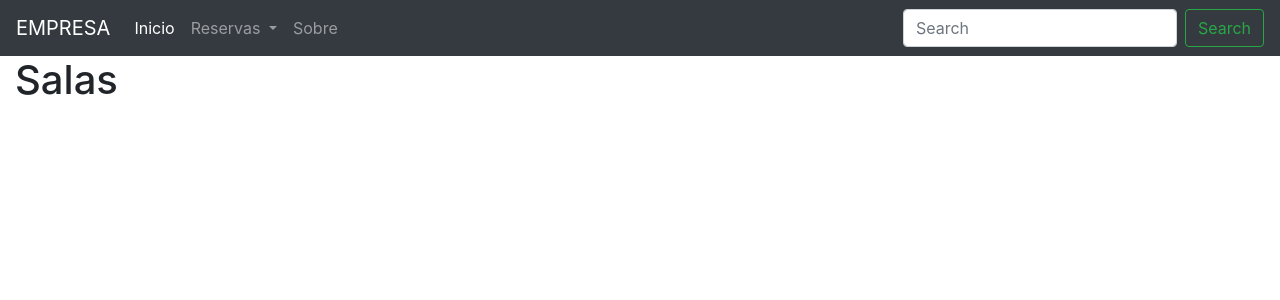
After one commit to wbsartori/sistema-reservas, a Django app: page /sala/ in a window 1280 px wide. The commit adds this page. Shown: the top 300 px of the page. Run offline with Django 3.2, Linux system fonts and the light colour scheme; some libraries are stand-ins or nearby versions.

Commit message:
Adiciona templates para reservas.

```diff
--- a/app/frontend/templates/layout.html
+++ b/app/frontend/templates/layout.html
@@ -1,14 +1,96 @@
 {% load static %}
+<?php
+session_start();
+?>
 <!DOCTYPE html>
-<html lang="en">
+<html lang="pt-br">
 <head>
     <meta charset="UTF-8">
-    <title>Title</title>
+    <meta name="viewport" content="width=device-width, initial-scale=1.0" charset="UTF-8">
+    <title>Sistema de Reservas</title>
+    <link rel="stylesheet" href="{% static 'node_modules/bootstrap/compiler/bootstrap.css' %} " >
+    <link rel="stylesheet" href="{% static 'node_modules/bootstrap-icons/font/bootstrap-icons.css' %} ">
+    <link rel="stylesheet" href="{% static 'custom/customizados.css' %} ">
+    <script src="{% static 'node_modules/jquery/dist/jquery.js' %}"></script>
+    <script src="{% static 'node_modules/jquery/dist/jquery.min.js' %}"></script>
+    <script src="{% static 'node_modules/popper.js/dist/popper.js' %}"></script>
+    <script src="{% static 'node_modules/bootstrap/dist/js/bootstrap.js' %}"></script>
+    <script src="{% static 'emp_empresas/acoes/barra_pesquisa.js' %}" type="text/javascript"></script>
+    <script src="{% static 'emp_empresas/acoes/btn_buscar_cidades_ajax.js"></script>
+    <script src="{% static 'emp_filiais/acoes/btn_buscar_cidades_ajax.js"></script>
+
 </head>
 <body>
+<nav class="navbar navbar-expand-lg navbar-dark bg-dark">
+    <a class="navbar-brand" href="{% url 'index' %}">EMPRESA</a>
+    <button class="navbar-toggler" type="button" data-toggle="collapse" data-target="#navbarSupportedContent" aria-controls="navbarSupportedContent" aria-expanded="false" aria-label="Toggle navigation">
+        <span class="navbar-toggler-icon"></span>
+    </button>
+
+    <div class="collapse navbar-collapse" id="navbarSupportedContent">
+        <ul class="navbar-nav mr-auto">
+            <li class="nav-item active">
+                <a class="nav-link" href="{% url 'index' %}">Inicio <span class="sr-only">(current)</span></a>
+            </li>
+
+            <li class="nav-item dropdown">
+                <a class="nav-link dropdown-toggle" href="#" id="navbarDropdown" role="button" data-toggle="dropdown" aria-haspopup="true" aria-expanded="false">
+                    Reservas
+                </a>
+                <div class="dropdown-menu" aria-labelledby="navbarDropdown">
+                    <a class="dropdown-item" href="{% url 'multiplo' %}">Reservar Multiplos</a>
+                    <div class="dropdown-divider"></div>
+                    <a class="dropdown-item" href="{% url 'equipamento' %}">Equipamentos</a>
+                    <a class="dropdown-item" href="{% url 'sala' %}">Salas</a>
+                    <div class="dropdown-divider"></div>
+                    <a class="dropdown-item" href="{% url 'veiculo' %}">Veículos</a>
+                </div>
+            </li>
+            <li class="nav-item">
+
+                <a class="nav-link"  data-toggle="modal" data-target="#exampleModal">Sobre</a>
+                    <!-- Modal -->
+                    <div class="modal fade" id="exampleModal" tabindex="-1" role="dialog" aria-labelledby="exampleModalLabel" aria-hidden="true">
+                      <div class="modal-dialog" role="document">
+                        <div class="modal-content">
+                          <div class="modal-header">
+                            <h5 class="modal-title" id="exampleModalLabel">Sistema de Reservas</h5>
+                            <button type="button" class="close" data-dismiss="modal" aria-label="Close">
+                              <span aria-hidden="true">&times;</span>
+                            </button>
+                          </div>
+                          <div class="modal-body">
+                            <p> Sistema de Reserva de salas, veículos e equipamentos foi desenvolvido para que pequenas empresas possam fazer o
+                                gerenciamento destes ativos.
+                                O mesmo é disponibilizado de forma opensource e não tem licença de comercialização deste produto. Você pode contribuir
+                                com a melhora continua e com novos recursos, pois nosso repositório é público e de código aberto.
+
+                            </p>
+                          </div>
+                          <div class="modal-footer">
+                            <button type="button" class="btn btn-secondary" data-dismiss="modal">Close</button>
+                            <button type="button" class="btn btn-primary">Save changes</button>
+                          </div>
+                        </div>
+                      </div>
+                    </div>
+                </li>
+        </ul>
+
+        <form class="form-inline my-2 my-lg-0">
+            <input class="form-control mr-sm-2" type="search" placeholder="Search" aria-label="Search">
+            <button class="btn btn-outline-success my-2 my-sm-0" type="submit">Search</button>
+        </form>
+    </div>
+</nav>
+
+<div class="container-fluid">
 
 {% block content %}
 {% endblock %}
 
+</div>
+
+
 </body>
 </html>
--- /dev/null
+++ b/app/frontend/templates/reservas/equipamentos.html
@@ -0,0 +1,5 @@
+{% extends 'layout.html'%}
+
+{% block content %}
+    <h1>Equipamentos</h1>
+{% endblock %}
--- /dev/null
+++ b/app/frontend/templates/reservas/multiplos.html
@@ -0,0 +1,5 @@
+{% extends 'layout.html'%}
+
+{% block content %}
+    <h1>Multiplos</h1>
+{% endblock %}
--- /dev/null
+++ b/app/frontend/templates/reservas/salas.html
@@ -0,0 +1,5 @@
+{% extends 'layout.html'%}
+
+{% block content %}
+    <h1>Salas</h1>
+{% endblock %}
--- /dev/null
+++ b/app/frontend/templates/reservas/veiculos.html
@@ -0,0 +1,5 @@
+{% extends 'layout.html'%}
+
+{% block content %}
+    <h1>Veiculos</h1>
+{% endblock %}
--- a/app/frontend/urls.py
+++ b/app/frontend/urls.py
@@ -5,4 +5,8 @@ from .views import *
 
 urlpatterns = [
     path('', index, name='index'),
+    path('equipamento/', equipamento, name='equipamento'),
+    path('sala/', sala, name='sala'),
+    path('veiculo/', veiculo, name='veiculo'),
+    path('multiplo/', multiplo, name='multiplo'),
 ]
--- a/app/frontend/views.py
+++ b/app/frontend/views.py
@@ -4,3 +4,15 @@
 
 def index(request):
     return render(request, 'home/index.html')
+
+def equipamento(request):
+    return render(request, 'reservas/equipamentos.html')
+
+def sala(request):
+    return render(request, 'reservas/salas.html')
+
+def veiculo(request):
+    return render(request, 'reservas/veiculos.html')
+
+def multiplo(request):
+    return render(request, 'reservas/multiplos.html')
```
